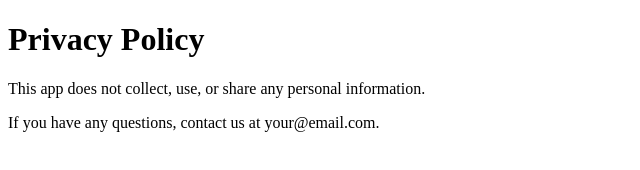
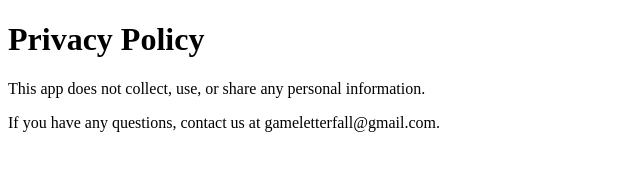
Before and after one commit to noaholsha/privacy-policy, a plain HTML site: page index.html in a window 1280 px wide. Shown: the full height of the page, 0-640 px from the left. Drawn offline with Linux system fonts and the light colour scheme.

Commit message:
Add files via upload

```diff
--- a/index.html
+++ b/index.html
@@ -7,6 +7,6 @@
 <body>
   <h1>Privacy Policy</h1>
   <p>This app does not collect, use, or share any personal information.</p>
-  <p>If you have any questions, contact us at your@email.com.</p>
+  <p>If you have any questions, contact us at gameletterfall@gmail.com.</p>
 </body>
 </html>
```
